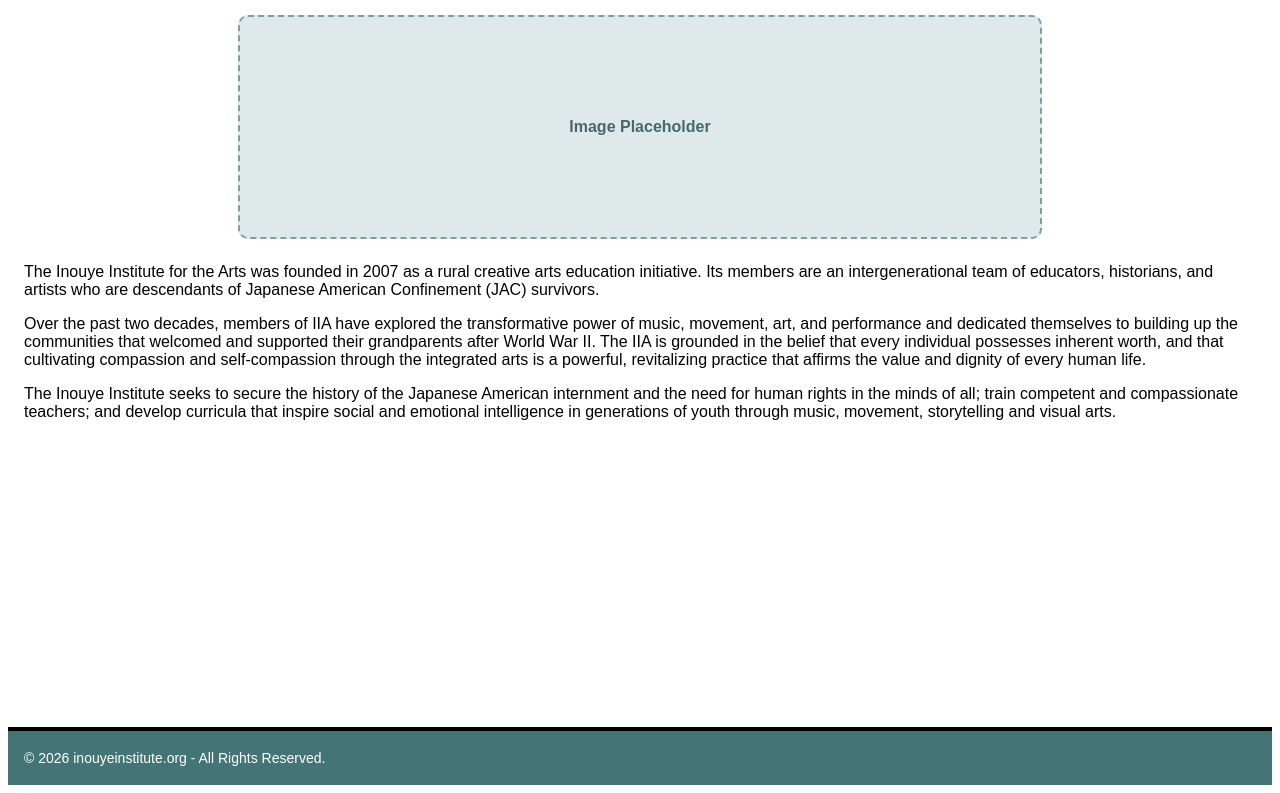
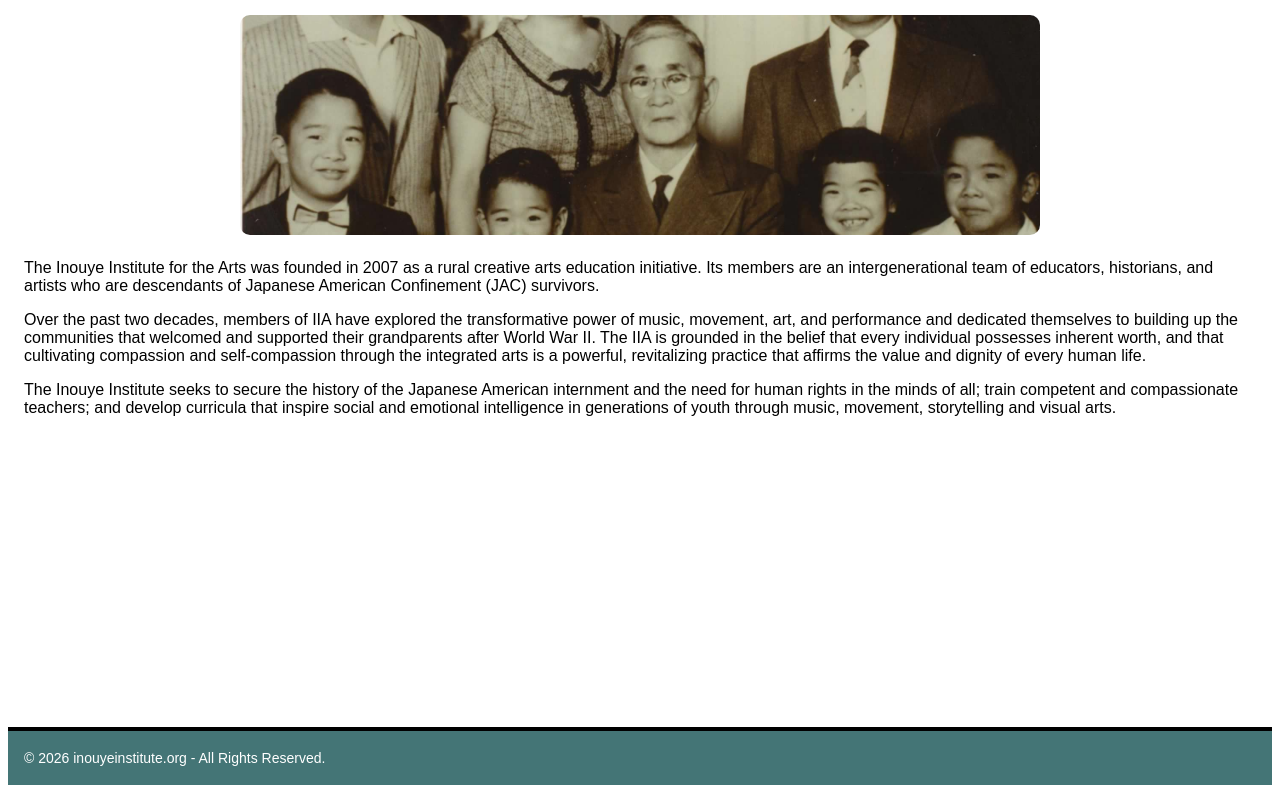
Before and after one commit to inouyeinstitute/index.html, a plain HTML site: page whoWeAre.html in a window 1280 px wide. Shown: the part 77-870 px from the top of the page. Drawn offline with Linux system fonts and the light colour scheme; a web font is replaced by a local one.

Commit message:
added picture

```diff
--- a/home.css
+++ b/home.css
@@ -300,6 +300,16 @@ main {
     color: #456a6a;
     font-weight: 600;
     margin: 0 auto 1.5rem auto;
+}
+
+.about-image {
+    display: block;
+    width: 100%;
+    max-width: 800px;
+    height: 220px;
+    object-fit: cover;
+    border-radius: 10px;
+    margin: 0 auto 1.5rem;
 }
 
 
--- a/whoWeAre.html
+++ b/whoWeAre.html
@@ -58,9 +58,7 @@
     </header>
 
     <main>
-        <div class="image-placeholder">
-            <span>Image Placeholder</span>
-        </div>
+        <img class="about-image" src="Inouye Family.jpeg" alt="The Inouye family">
 
         <p>The Inouye Institute for the Arts was founded in 2007 as a rural creative arts education initiative. Its members are an intergenerational team of educators, historians, and artists who are descendants of Japanese American Confinement (JAC) survivors.</p>
         <p>Over the past two decades, members of IIA have explored the transformative power of music, movement, art, and performance and dedicated themselves to building up the communities that welcomed and supported their grandparents after World War II. The IIA is grounded in the belief that every individual possesses inherent worth, and that cultivating compassion and self-compassion through the integrated arts is a powerful, revitalizing practice that affirms the value and dignity of every human life.</p>
```
